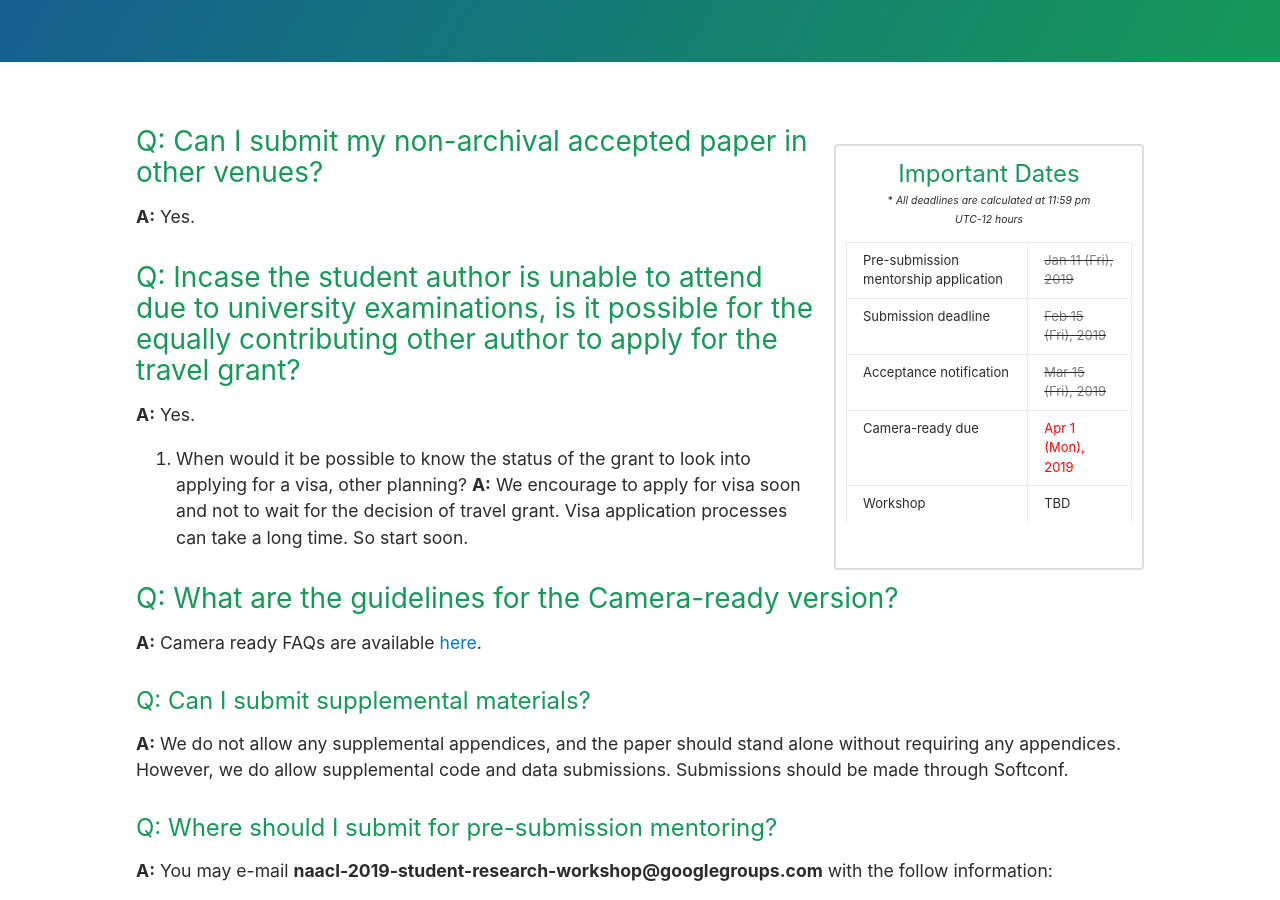
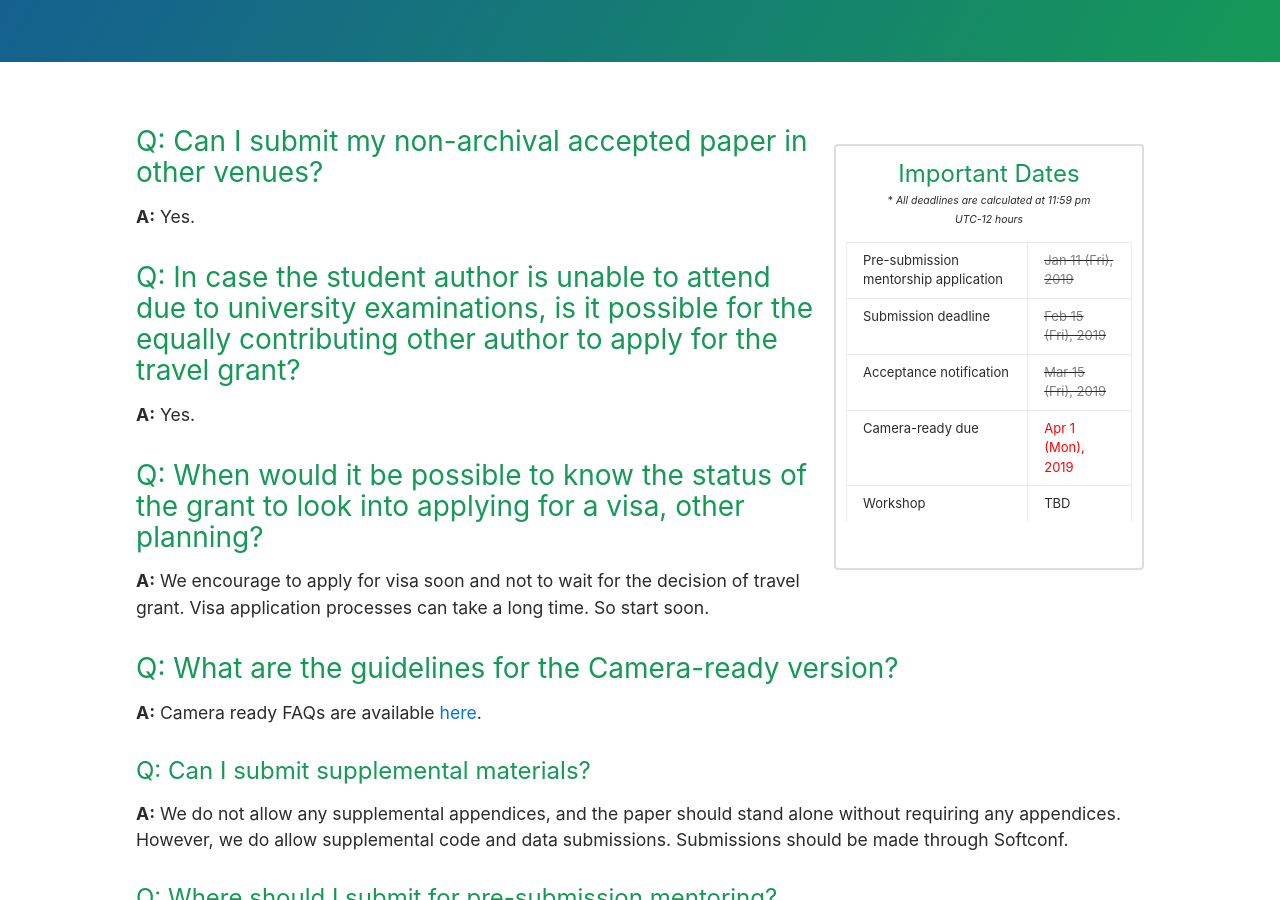
Before and after one commit to aacl2023-srw/aacl2023-srw.github.io, a Jekyll site: the page built from faq.md, in a window 1280 px wide and 900 px high, scrolled down 352 px. Built offline with Jekyll 4.4.1, drawn with Linux system fonts in a browser that asks for light colours.

Commit message:
faq updated

```diff
--- a/faq.md
+++ b/faq.md
@@ -7,10 +7,10 @@ order : 1
 ### Q: Can I submit my non-archival accepted paper in other venues?
 __A:__ Yes.
 
-### Q: Incase the student author is unable to attend due to university examinations, is it possible for the equally contributing other author to apply for the travel grant?
+### Q: In case the student author is unable to attend due to university examinations, is it possible for the equally contributing other author to apply for the travel grant?
 __A:__ Yes.
 
-2. When would it be possible to know the status of the grant to look into applying for a visa, other planning?
+### Q: When would it be possible to know the status of the grant to look into applying for a visa, other planning?
 __A:__ We encourage to apply for visa soon and not to wait for the decision of travel grant. Visa application processes can take a long time. So start soon.
 
 ### Q: What are the guidelines for the Camera-ready version?
```
